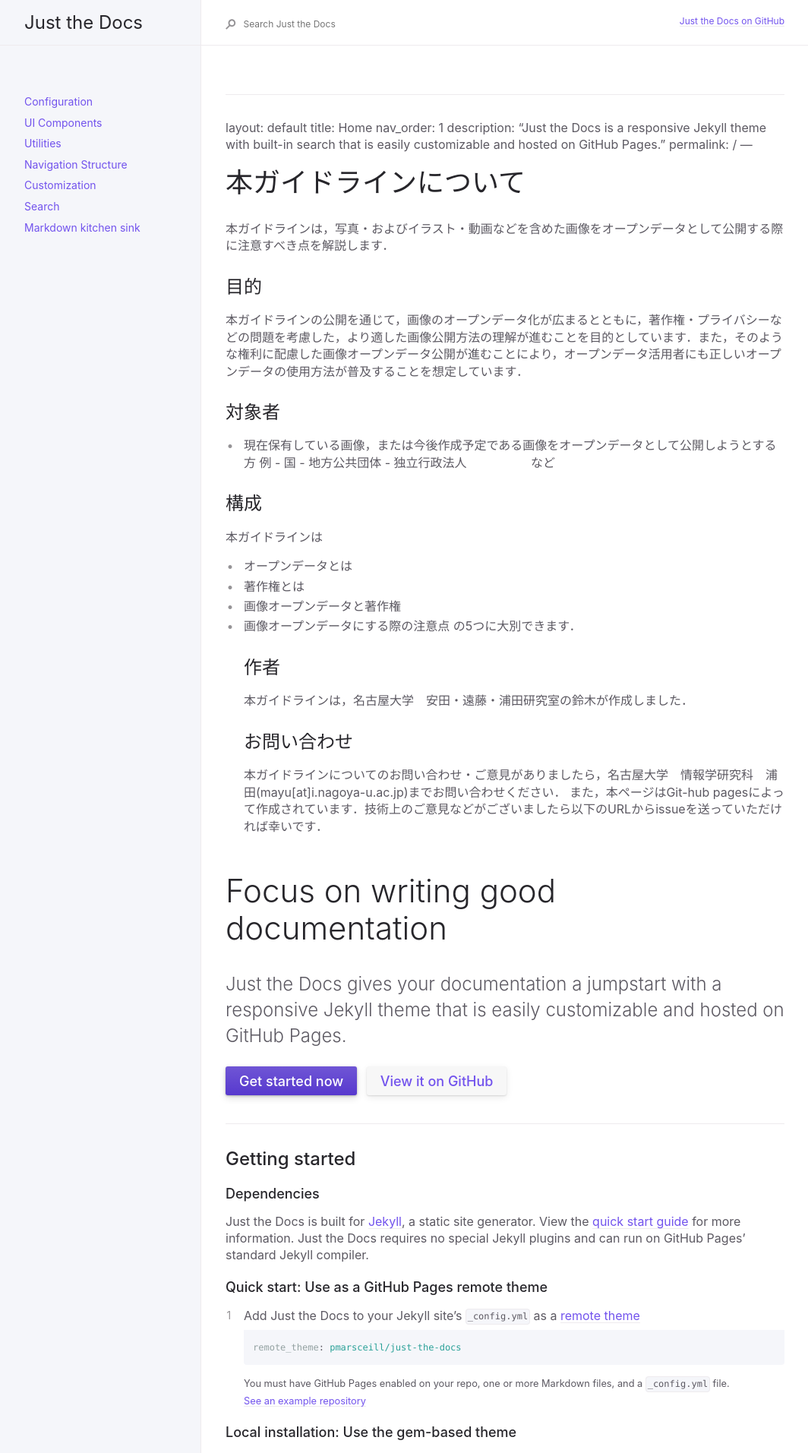
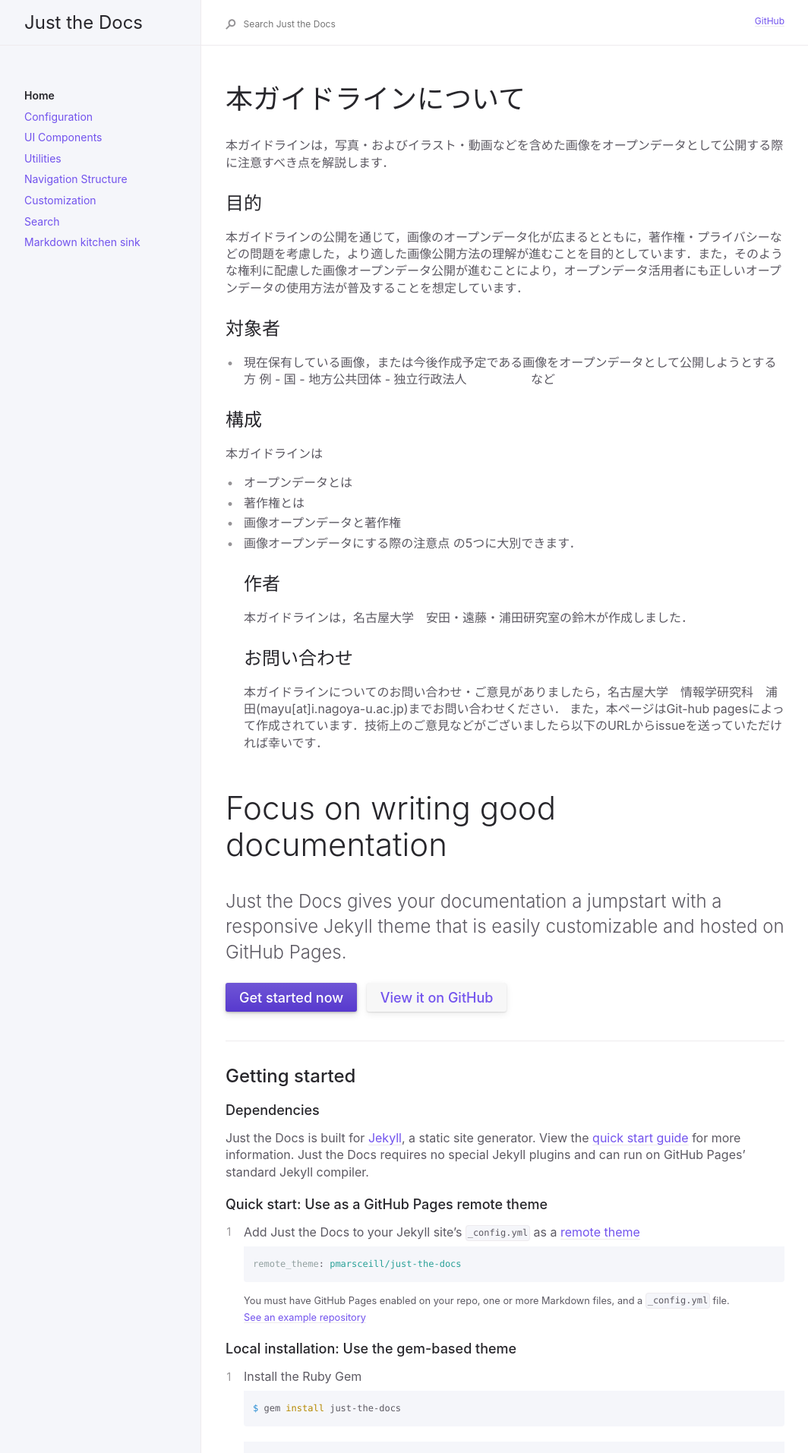
Before and after one commit to ayane0321/image-opendata-guide, a Jekyll site: the page built from index.md, in a window 1280 px wide. Shown: the top 1913 px of the page at 76% size, without its empty margins (91-1155 px from the left). Built offline with Jekyll 4.4.1, drawn with Linux system fonts in a browser that asks for light colours; our own code applies the rules of GitHub Pages for plain Markdown files.

Commit message:
change index.md

```diff
--- a/_config.yml
+++ b/_config.yml
@@ -1,3 +1,4 @@
+
 # Welcome to Jekyll!
 #
 # This config file is meant for settings that affect your whole site, values
@@ -26,8 +27,8 @@ search_enabled: true
 
 # Aux links for the upper right navigation
 aux_links:
-  "Just the Docs on GitHub":
-    - "//github.com/pmarsceill/just-the-docs"
+  "GitHub":
+    - "//github.com/ayane0321/image-opendata-guide"
 
 # Color scheme currently only supports "dark" or nil (default)
 color_scheme: nil
--- a/index.md
+++ b/index.md
@@ -1,4 +1,3 @@
-
 ---
 layout: default
 title: Home
```
Also changed, not shown: LICENSE.txt, 1 other file.
